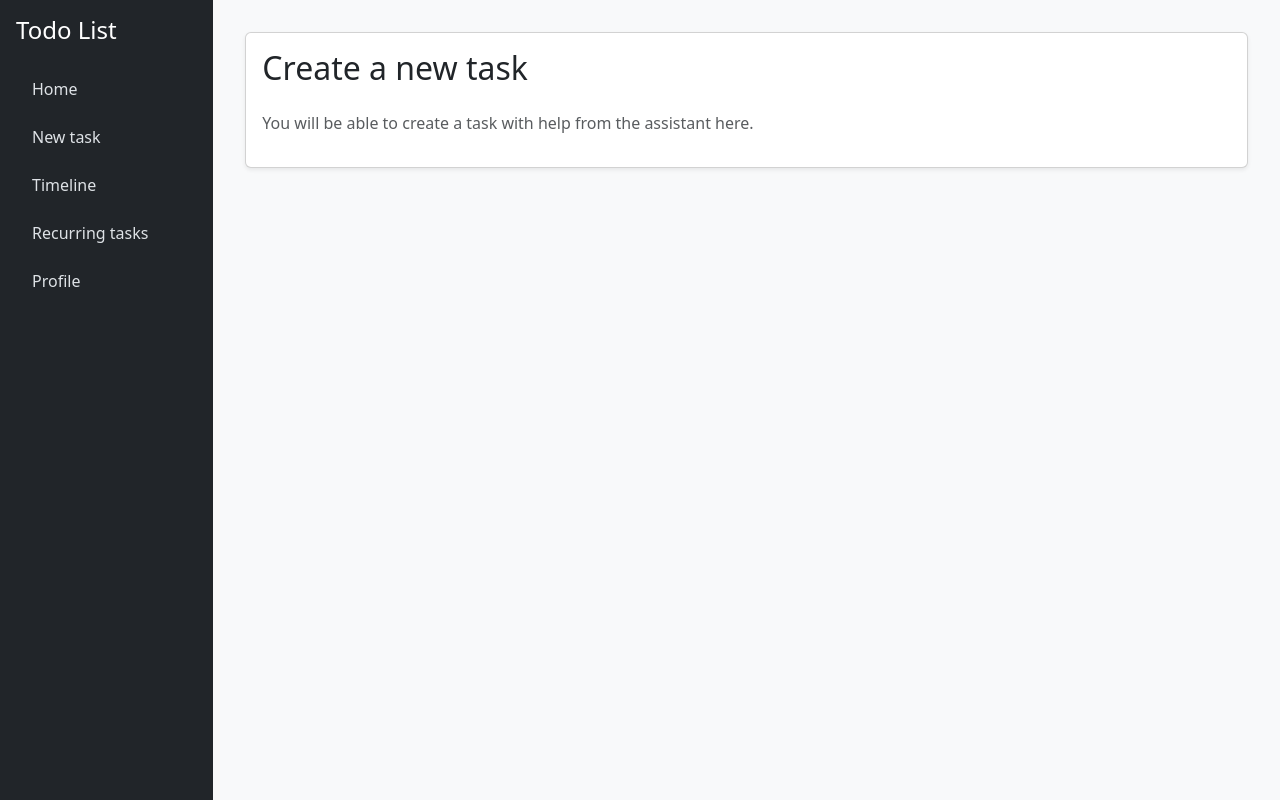
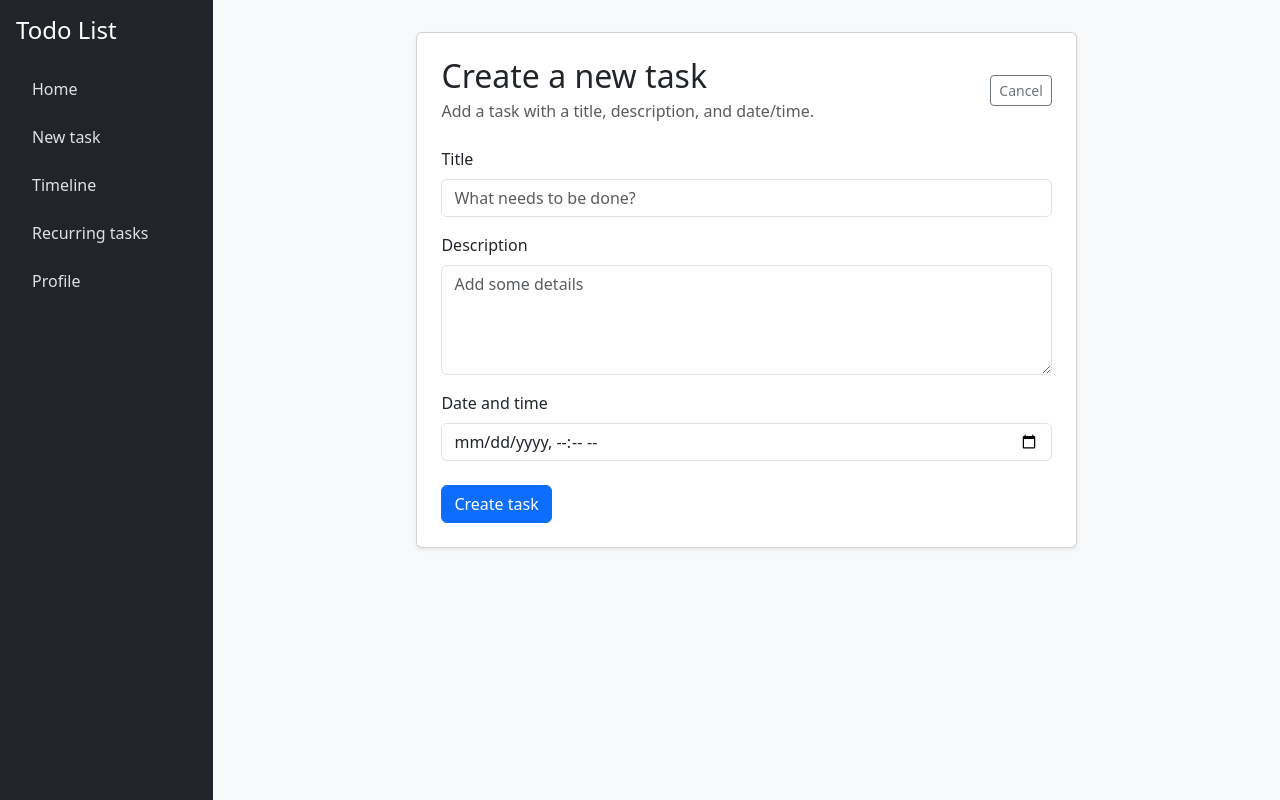
Before and after one commit to thiagoono/projeto-final-cs50, a Flask app: page /new-task in a window 1280 px wide. Run offline with Flask 3, Linux system fonts and the light colour scheme; a user stored in the database is signed in; some libraries are stand-ins or nearby versions.

Commit message:
Create the new task section

```diff
--- a/app.py
+++ b/app.py
@@ -163,10 +163,36 @@ def index():
 
     return render_template("index.html", tasks=tasks, selected_date=selected_date, selected_task=selected_task, path=request.path)
 
-@app.route("/new-task")
+@app.route("/new-task", methods=["GET", "POST"])
 @login_required
 def new_task():
-    """Show the new task page"""
+    """Show the new task page or create a new task."""
+
+    if request.method == "POST":
+        title = request.form.get("title")
+        description = request.form.get("description")
+        time = request.form.get("time")
+
+        if not title:
+            return apology("must provide title", 400)
+
+        if not time:
+            return apology("must provide time", 400)
+
+        try:
+            time = datetime.fromisoformat(time)
+        except ValueError:
+            return apology("Invalid time format", 400)
+
+        db.execute(
+            "INSERT INTO registered_tasks (user_id, title, description, time) VALUES(?, ?, ?, ?)",
+            session["user_id"],
+            title,
+            description,
+            time,
+        )
+
+        return redirect(url_for("index"))
 
     return render_template("new_task.html")
 
--- a/templates/new_task.html
+++ b/templates/new_task.html
@@ -3,10 +3,38 @@
 {% block title %}New task{% endblock %}
 
 {% block content %}
-<div class="card shadow-sm">
-    <div class="card-body">
-        <h2 class="mb-4">Create a new task</h2>
-        <p class="text-muted">You will be able to create a task with help from the assistant here.</p>
+<div class="row justify-content-center">
+    <div class="col-lg-8">
+        <div class="card shadow-sm">
+            <div class="card-body p-4">
+                <div class="d-flex justify-content-between align-items-center mb-4">
+                    <div>
+                        <h2 class="mb-1">Create a new task</h2>
+                        <p class="text-muted mb-0">Add a task with a title, description, and date/time.</p>
+                    </div>
+                    <a href="{{ url_for('index') }}" class="btn btn-outline-secondary btn-sm">Cancel</a>
+                </div>
+
+                <form action="{{ url_for('new_task') }}" method="post">
+                    <div class="mb-3">
+                        <label for="title" class="form-label">Title</label>
+                        <input type="text" class="form-control" id="title" name="title" placeholder="What needs to be done?" required>
+                    </div>
+
+                    <div class="mb-3">
+                        <label for="description" class="form-label">Description</label>
+                        <textarea class="form-control" id="description" name="description" rows="4" placeholder="Add some details"></textarea>
+                    </div>
+
+                    <div class="mb-4">
+                        <label for="time" class="form-label">Date and time</label>
+                        <input type="datetime-local" class="form-control" id="time" name="time" required>
+                    </div>
+
+                    <button type="submit" class="btn btn-primary">Create task</button>
+                </form>
+            </div>
+        </div>
     </div>
 </div>
 {% endblock %}
```
Also changed, not shown: 1 other file.
